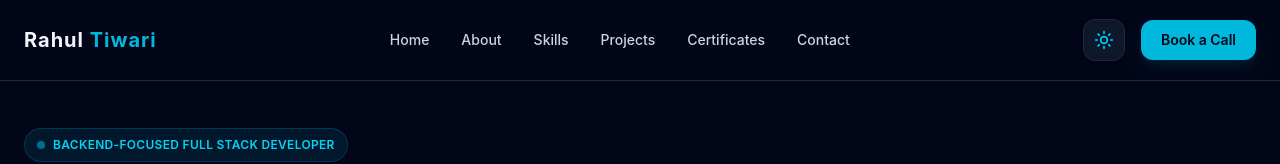
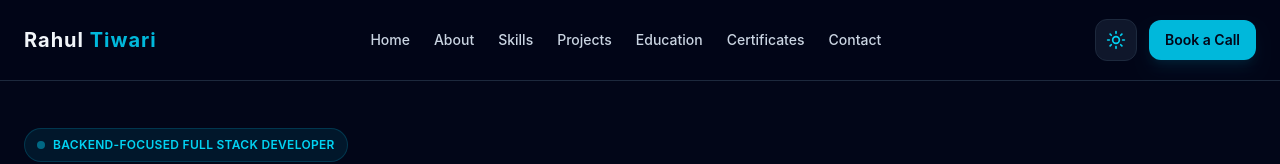
Before and after one commit to shivam1234tiwari/Portfolio, a React (Vite) app: page / in a window 1280 px wide. Shown: the top 164 px of the page. Built offline with nearby package versions, Linux system fonts and the light colour scheme.

Commit message:
adding project in portfolio and update footer section

```diff
--- a/package.json
+++ b/package.json
@@ -13,7 +13,7 @@
     "@tailwindcss/vite": "^4.3.3",
     "@vercel/analytics": "^2.0.1",
     "framer-motion": "^12.42.2",
-    "lucide-react": "^1.26.0",
+    "lucide-react": "^1.63.0",
     "react": "^19.2.7",
     "react-dom": "^19.2.7",
     "react-icons": "^5.7.0",
--- a/src/App.jsx
+++ b/src/App.jsx
@@ -1,12 +1,14 @@
-import React from 'react';
-import Navbar from './components/Navbar';
-import Hero from './components/Hero';
-import About from './components/About';
-import Skills from './components/Skills';
-import Projects from './components/Projects';
-import Certifications from './components/Certifications';
-import Contact from './components/Contact'; // Import Contact
-import Footer from './components/Footer';
+
+import React from "react";
+import Navbar from "./components/Navbar";
+import Hero from "./components/Hero";
+import About from "./components/About";
+import Skills from "./components/Skills";
+import Projects from "./components/Projects";
+import Education from "./components/Education";
+import Certifications from "./components/Certifications";
+import Contact from "./components/Contact";
+import Footer from "./components/Footer";
 
 export default function App() {
   return (
@@ -16,8 +18,9 @@ export default function App() {
       <About />
       <Skills />
       <Projects />
+      <Education />
       <Certifications />
-      <Contact /> {/* Render Contact Section */}
+      <Contact />
       <Footer />
     </div>
   );
--- a/src/components/Navbar.jsx
+++ b/src/components/Navbar.jsx
@@ -1,122 +1,143 @@
-import React, { useState, useEffect } from 'react';
-import { Menu, X, Sun, Moon } from 'lucide-react';
+import React, { useState, useEffect } from "react";
+import { Menu, X, Sun, Moon } from "lucide-react";
 
 export default function Navbar() {
   const [isOpen, setIsOpen] = useState(false);
   const [darkMode, setDarkMode] = useState(true);
 
-  // Initialize theme based on user preference or state
+  // Initialize theme
   useEffect(() => {
-    const savedTheme = localStorage.getItem('theme');
-    if (savedTheme === 'light') {
-      setDarkMode(false);
-      document.documentElement.classList.remove('dark');
-    } else {
-      setDarkMode(true);
-      document.documentElement.classList.add('dark');
-    }
+    const savedTheme = localStorage.getItem("theme");
+    const useDarkMode = savedTheme !== "light";
+
+    setDarkMode(useDarkMode);
+    document.documentElement.classList.toggle("dark", useDarkMode);
   }, []);
 
   const toggleTheme = () => {
-    if (darkMode) {
-      document.documentElement.classList.remove('dark');
-      localStorage.setItem('theme', 'light');
-      setDarkMode(false);
-    } else {
-      document.documentElement.classList.add('dark');
-      localStorage.setItem('theme', 'dark');
-      setDarkMode(true);
-    }
+    const newDarkMode = !darkMode;
+
+    setDarkMode(newDarkMode);
+    document.documentElement.classList.toggle("dark", newDarkMode);
+    localStorage.setItem("theme", newDarkMode ? "dark" : "light");
   };
 
-  const navLinks = [
-    { name: 'Home', href: '#home' },
-    { name: 'About', href: '#about' },
-    { name: 'Skills', href: '#skills' },
-    { name: 'Projects', href: '#projects' },
-    { name: 'Certificates', href: '#certifications' },
-    { name: 'Contact', href: '#contact' },
-  ];
+ const navLinks = [
+  { name: "Home", href: "#home" },
+  { name: "About", href: "#about" },
+  { name: "Skills", href: "#skills" },
+  { name: "Projects", href: "#projects" },
+  { name: "Education", href: "#education" },
+  { name: "Certificates", href: "#certifications" },
+  { name: "Contact", href: "#contact" },
+];
+
+  const bookCallUrl =
+    "https://calendar.google.com/calendar/u/0/appointments/schedules/AcZssZ03";
+
+  const closeMobileMenu = () => setIsOpen(false);
 
   return (
-    <nav className="fixed top-0 left-0 right-0 z-50 bg-white/80 dark:bg-slate-950/80 backdrop-blur-md border-b border-slate-200 dark:border-slate-800 transition-colors">
-      <div className="max-w-7xl mx-auto px-6 h-20 flex items-center justify-between">
-        {/* Logo / Name */}
-        <a href="#home" className="text-xl font-bold text-slate-900 dark:text-slate-100 tracking-wider">
+    <nav className="fixed left-0 right-0 top-0 z-50 border-b border-slate-200 bg-white/80 backdrop-blur-md transition-colors dark:border-slate-800 dark:bg-slate-950/80">
+      <div className="mx-auto flex h-20 max-w-7xl items-center justify-between px-6">
+        {/* Logo */}
+        <a
+          href="#home"
+          onClick={closeMobileMenu}
+          className="text-xl font-bold tracking-wider text-slate-900 dark:text-slate-100"
+        >
           Rahul <span className="text-cyan-500">Tiwari</span>
         </a>
 
-        {/* Desktop Navigation Links */}
-        <div className="hidden md:flex items-center gap-6 lg:gap-8">
+        {/* Desktop Navigation */}
+        <div className="hidden items-center gap-5 lg:gap-6 md:flex">
           {navLinks.map((link) => (
             <a
               key={link.name}
               href={link.href}
-              className="text-sm font-medium text-slate-600 dark:text-slate-300 hover:text-cyan-500 dark:hover:text-cyan-400 transition-colors"
+              className="whitespace-nowrap text-sm font-medium text-slate-600 transition-colors hover:text-cyan-500 dark:text-slate-300 dark:hover:text-cyan-400"
             >
               {link.name}
             </a>
           ))}
         </div>
 
-        {/* Right side buttons (Theme Toggle + Book a Call) */}
-        <div className="hidden md:flex items-center gap-4">
+        {/* Desktop Actions */}
+        <div className="hidden items-center gap-3 md:flex">
           <button
             onClick={toggleTheme}
-            className="p-2.5 rounded-xl bg-slate-100 text-slate-700 dark:bg-slate-900 dark:text-cyan-400 border border-slate-200 dark:border-slate-800 hover:scale-105 transition-all cursor-pointer"
-            aria-label="Toggle Theme"
+            className="rounded-xl border border-slate-200 bg-slate-100 p-2.5 text-slate-700 transition-all hover:scale-105 dark:border-slate-800 dark:bg-slate-900 dark:text-cyan-400"
+            aria-label="Toggle theme"
+            type="button"
           >
-            {darkMode ? <Sun className="w-5 h-5" /> : <Moon className="w-5 h-5" />}
+            {darkMode ? (
+              <Sun className="h-5 w-5" />
+            ) : (
+              <Moon className="h-5 w-5" />
+            )}
           </button>
 
           <a
-            href="https://calendar.google.com/calendar/u/0/appointments/schedules/AcZssZ03..."
+            href={bookCallUrl}
             target="_blank"
             rel="noopener noreferrer"
-            className="px-5 py-2.5 rounded-xl bg-cyan-500 text-slate-950 text-sm font-semibold hover:bg-cyan-400 transition-all shadow-lg shadow-cyan-500/10"
+            className="whitespace-nowrap rounded-xl bg-cyan-500 px-4 py-2.5 text-sm font-semibold text-slate-950 shadow-lg shadow-cyan-500/10 transition-all hover:bg-cyan-400"
           >
             Book a Call
           </a>
         </div>
 
-        {/* Mobile Menu & Theme Button */}
-        <div className="flex md:hidden items-center gap-3">
+        {/* Mobile Actions */}
+        <div className="flex items-center gap-3 md:hidden">
           <button
             onClick={toggleTheme}
-            className="p-2 rounded-xl bg-slate-100 text-slate-700 dark:bg-slate-900 dark:text-cyan-400 border border-slate-200 dark:border-slate-800"
-            aria-label="Toggle Theme"
+            className="rounded-xl border border-slate-200 bg-slate-100 p-2 text-slate-700 dark:border-slate-800 dark:bg-slate-900 dark:text-cyan-400"
+            aria-label="Toggle theme"
+            type="button"
           >
-            {darkMode ? <Sun className="w-5 h-5" /> : <Moon className="w-5 h-5" />}
+            {darkMode ? (
+              <Sun className="h-5 w-5" />
+            ) : (
+              <Moon className="h-5 w-5" />
+            )}
           </button>
 
           <button
             onClick={() => setIsOpen(!isOpen)}
-            className="p-2 rounded-xl bg-slate-100 text-slate-700 dark:bg-slate-900 dark:text-slate-300 border border-slate-200 dark:border-slate-800"
-            aria-label="Toggle Menu"
+            className="rounded-xl border border-slate-200 bg-slate-100 p-2 text-slate-700 dark:border-slate-800 dark:bg-slate-900 dark:text-slate-300"
+            aria-label={isOpen ? "Close menu" : "Open menu"}
+            aria-expanded={isOpen}
+            type="button"
           >
-            {isOpen ? <X className="w-6 h-6" /> : <Menu className="w-6 h-6" />}
+            {isOpen ? (
+              <X className="h-6 w-6" />
+            ) : (
+              <Menu className="h-6 w-6" />
+            )}
           </button>
         </div>
       </div>
 
-      {/* Mobile Dropdown Menu */}
+      {/* Mobile Navigation */}
       {isOpen && (
-        <div className="md:hidden absolute top-20 left-0 right-0 bg-white dark:bg-slate-950 border-b border-slate-200 dark:border-slate-800 px-6 py-6 flex flex-col gap-4 shadow-xl">
+        <div className="absolute left-0 right-0 top-20 flex max-h-[calc(100vh-5rem)] flex-col gap-4 overflow-y-auto border-b border-slate-200 bg-white px-6 py-6 shadow-xl dark:border-slate-800 dark:bg-slate-950 md:hidden">
           {navLinks.map((link) => (
             <a
               key={link.name}
               href={link.href}
-              onClick={() => setIsOpen(false)}
-              className="text-base font-medium text-slate-700 dark:text-slate-300 hover:text-cyan-500"
+              onClick={closeMobileMenu}
+              className="text-base font-medium text-slate-700 transition-colors hover:text-cyan-500 dark:text-slate-300 dark:hover:text-cyan-400"
             >
               {link.name}
             </a>
           ))}
+
           <a
-            href="https://calendar.google.com/calendar/u/0/appointments/schedules/AcZssZ03..."
+            href={bookCallUrl}
             target="_blank"
             rel="noopener noreferrer"
-            className="w-full py-3 rounded-xl bg-cyan-500 text-slate-950 font-semibold text-center shadow-lg shadow-cyan-500/10 mt-2"
+            onClick={closeMobileMenu}
+            className="mt-2 w-full rounded-xl bg-cyan-500 py-3 text-center font-semibold text-slate-950 shadow-lg shadow-cyan-500/10 transition-all hover:bg-cyan-400"
           >
             Book a Call
           </a>
--- a/src/components/Projects.jsx
+++ b/src/components/Projects.jsx
@@ -53,6 +53,22 @@ const projects = [
     tech: ["React", "Node.js", "Express.js", "MongoDB"],
     github: "https://github.com/shivam1234tiwari/titanfit-gym",
     demo: "https://titanfit-gym.vercel.app/",
+  },
+  {
+    title: "PulseMonitor",
+    description:
+      "An API monitoring and incident management platform featuring automated health checks, response-time tracking, monitoring history, and active/inactive monitoring controls.",
+    tech: [
+      "React",
+      "Tailwind CSS",
+      "Node.js",
+      "Express.js",
+      "MongoDB",
+      "REST API",
+    ],
+    // Replace this URL if your GitHub repository has a different name.
+    github: "https://github.com/shivam1234tiwari/api-monitoring-platform",
+    demo: "https://api-monitoring-management.vercel.app/",
   },
 ];
 
--- a/src/data/projects.js
+++ b/src/data/projects.js
@@ -1,9 +1,9 @@
-
 import eventhub from "../assets/images/eventhub.png";
 import rentride from "../assets/images/rentride.png";
 import ecommerce from "../assets/images/ecommerce.png";
 import auth from "../assets/images/auth.png";
 import titanfit from "../assets/images/titanfit-gym.png";
+import pulsemonitor from "../assets/images/pulseMonitor.png";
 
 const projects = [
   {
@@ -61,6 +61,24 @@ const projects = [
       "https://github.com/shivam1234tiwari/titanfit-gym",
     demo: "https://titanfit-gym.vercel.app/",
   },
+  {
+    id: 6,
+    title: "PulseMonitor",
+    image: pulsemonitor,
+    description:
+      "API monitoring and incident management platform featuring automated health checks, response-time tracking, monitoring history, and a real-time dashboard.",
+    tech: [
+      "React",
+      "Tailwind CSS",
+      "Node.js",
+      "Express.js",
+      "MongoDB",
+      "REST API",
+    ],
+    github:
+      "https://github.com/shivam1234tiwari/api-monitoring-platform",
+    demo: "https://api-monitoring-management.vercel.app/",
+  },
 ];
 
 export default projects;
```
Also changed, not shown: src/components/About.jsx (+30 -26 lines), src/components/Footer.jsx (+26 -12 lines), src/assets/images/pulseMonitor.png (added), 1 other file (tests, documents, lock files or other folders).
